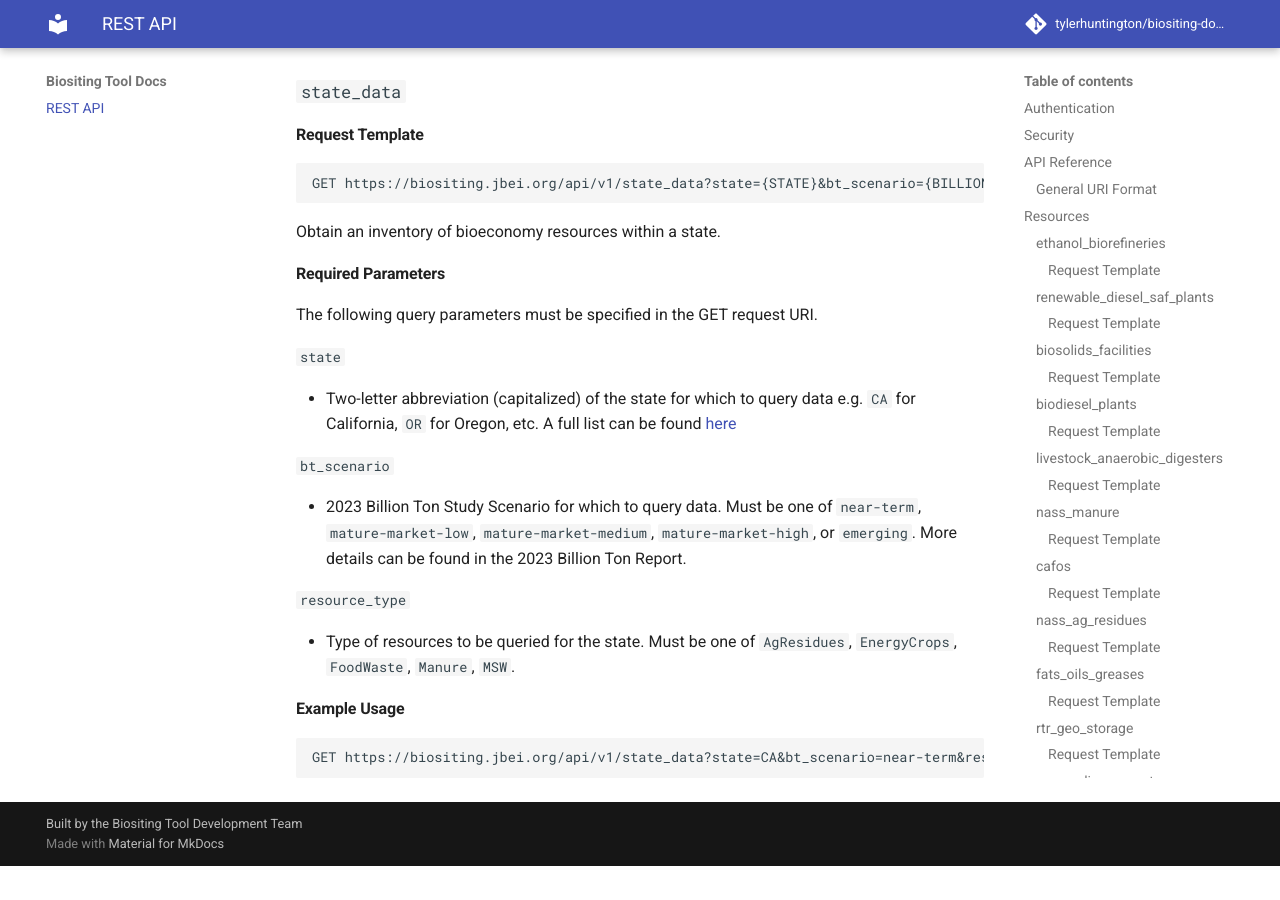
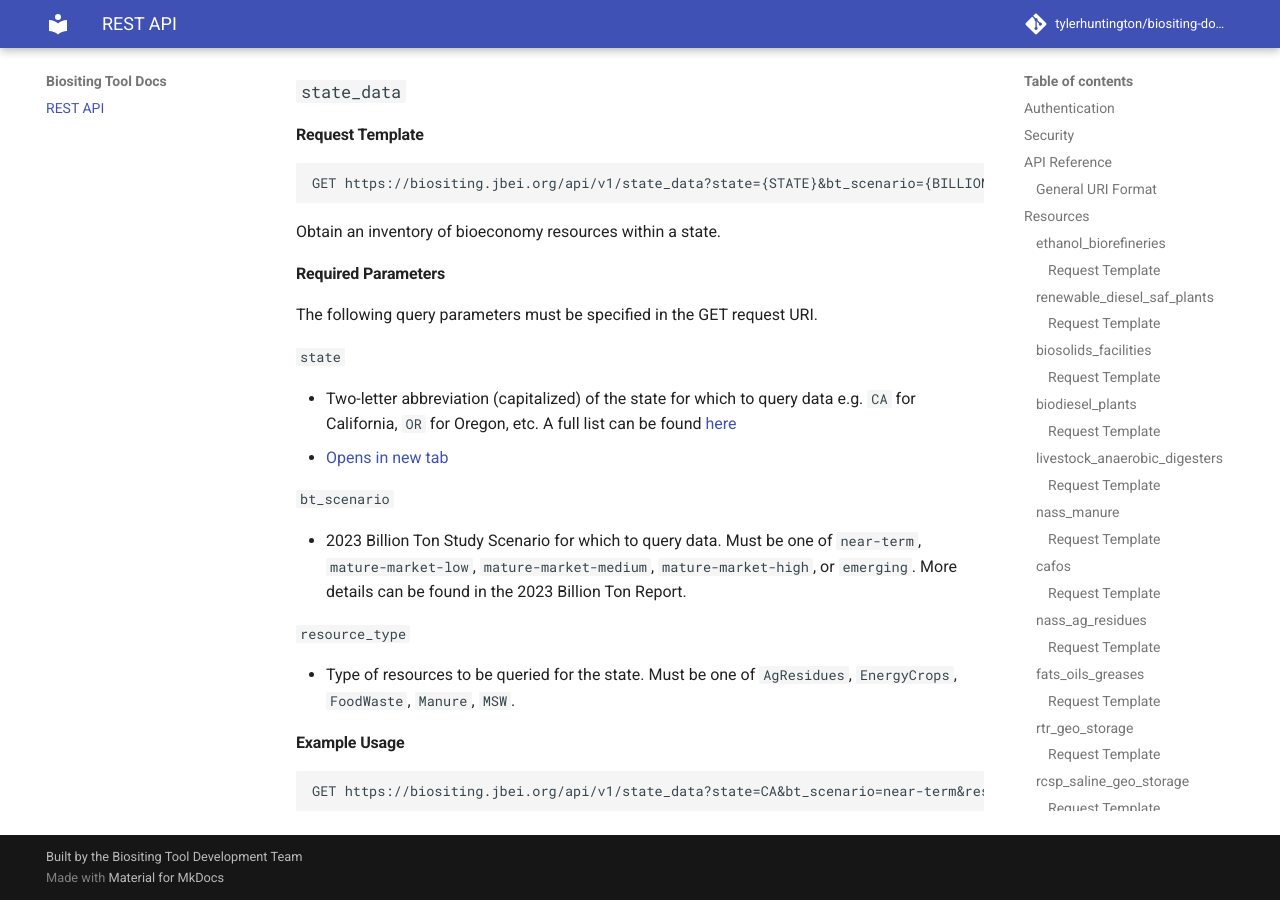
Before and after one commit to tylerhuntington/biositing-docs, an MkDocs documentation site: the page built from docs/user-guide/rest-api.md, in a window 1280 px wide and 900 px high, scrolled down 5300 px. Built offline with MkDocs 1.6.1 and Material for MkDocs 9.7.7, drawn with Linux system fonts in a browser that asks for light colours; comment, search, counter and statistics services are not loaded; before the commit the page ends 6166 px from its top, so only the background shows below that.

```diff
--- a/docs/user-guide/rest-api.md
+++ b/docs/user-guide/rest-api.md
@@ -369,6 +369,7 @@
 
 -  Two-letter abbreviation (capitalized) of the state for which to query data
    e.g. `CA` for California, `OR` for Oregon, etc. A full list can be found [here](https://www.faa.gov/air_traffic/publications/atpubs/cnt_html/appendix_a.html)
+- <a href="https://www.faa.gov/air_traffic/publications/atpubs/cnt_html/appendix_a.html" target="_blank">Opens in new tab</a>
 
 `bt_scenario`
 
```
